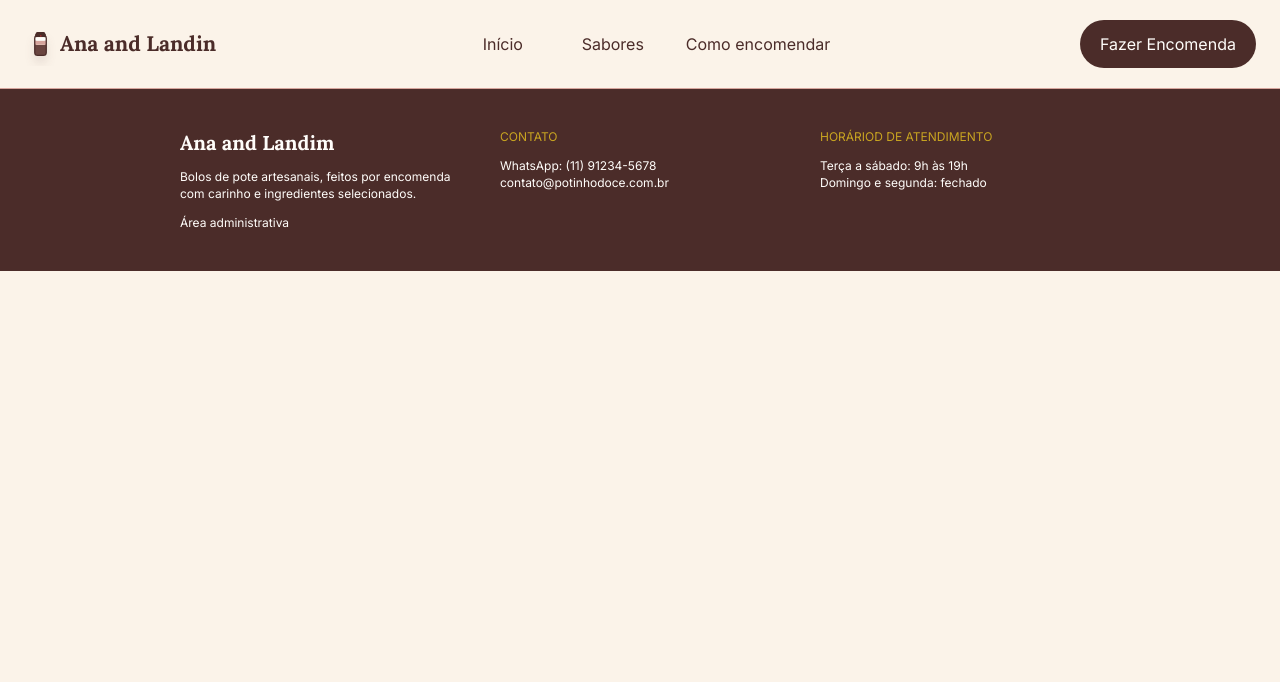
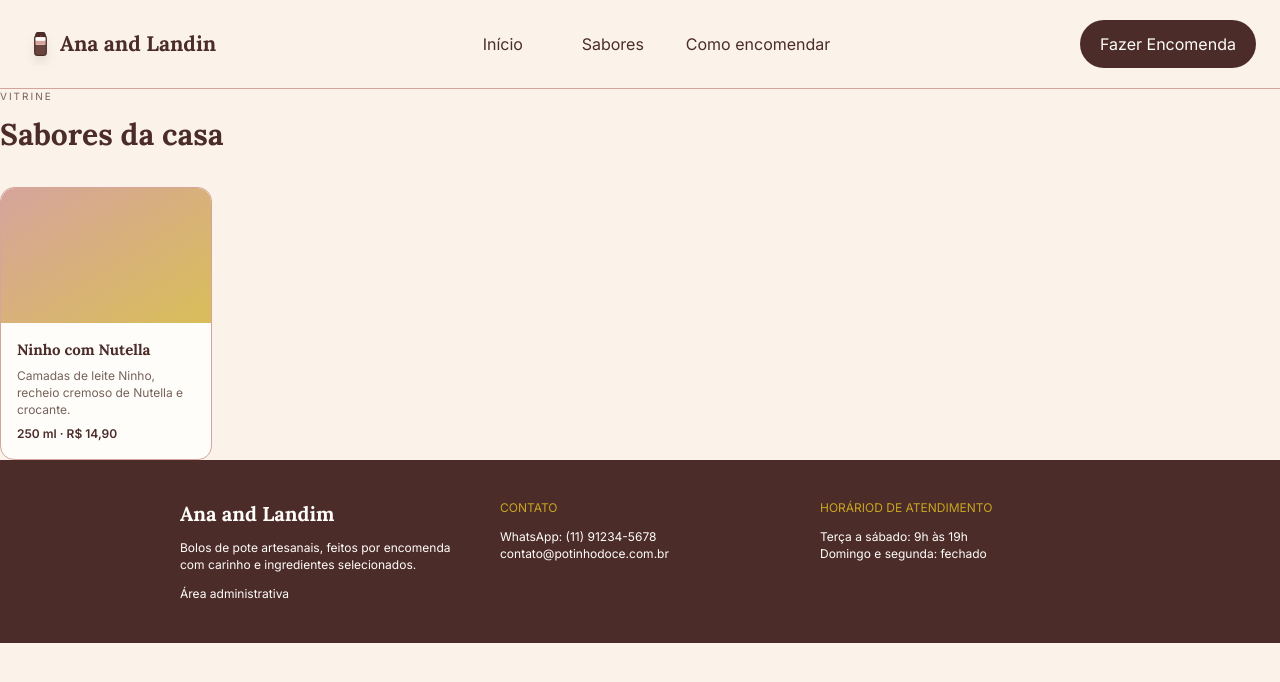
Before and after one commit to G-Landim/potinho-doce, an Angular app: page /flavors in a window 1280 px wide. Before the commit this address led to /. Shown: the top 682 px of the page. Built offline with nearby package versions, Linux system fonts and the light colour scheme.

Commit message:
wip(PD-010): add new page flavors

```diff
--- a/src/app/app.routes.ts
+++ b/src/app/app.routes.ts
@@ -1,6 +1,7 @@
 import { Routes } from '@angular/router';
 import { Home } from './pages/home/home';
 import { NewOrder } from './pages/new-order/new-order';
+import { Flavors } from './pages/flavors/flavors';
 
 export const routes: Routes = [
     {
@@ -15,5 +16,9 @@ export const routes: Routes = [
         path: 'new-order',
         component: NewOrder
     },
+    {
+        path: 'flavors',
+        component: Flavors
+    },
 
 ];
--- a/src/app/header/header.html
+++ b/src/app/header/header.html
@@ -8,7 +8,7 @@
     </div>
     <div class="navigation">
         <a routerLink="/home">Início</a>
-        <a routerLink="/home">Sabores</a>
+        <a routerLink="/flavors">Sabores</a>
         <a routerLink="/home">Como encomendar</a>
     </div>
     <div class="order">
--- /dev/null
+++ b/src/app/pages/flavors/flavors.html
@@ -0,0 +1,8 @@
+<div class="content">
+    <div class="title">
+        <p>VITRINE</p>
+        <h1>Sabores da casa</h1>
+    </div>
+
+    <app-product-card/>
+</div>
--- /dev/null
+++ b/src/app/pages/flavors/flavors.scss
@@ -0,0 +1,29 @@
+.content{
+    display: flex;
+    flex-direction: column;
+    gap: 32px;
+    .title{
+        display: flex;
+        width: 920px;
+        flex-direction: column;
+        align-items: flex-start;
+        gap: 10px;
+
+        p{
+        color: var(--color-muted);
+        font-size: 10px;
+        font-style: normal;
+        font-weight: 400;
+        line-height: 140%; /* 14px */
+        letter-spacing: 2px;
+        }
+
+        h1{
+        color: var(--color-brown);
+        font-size: 30px;
+        font-style: normal;
+        font-weight: 700;
+        line-height: 140%;
+        }
+    }
+}
```
Also changed, not shown: src/app/pages/flavors/flavors.ts (added, +10 -0 lines), 1 other file (tests, documents, lock files or other folders).
